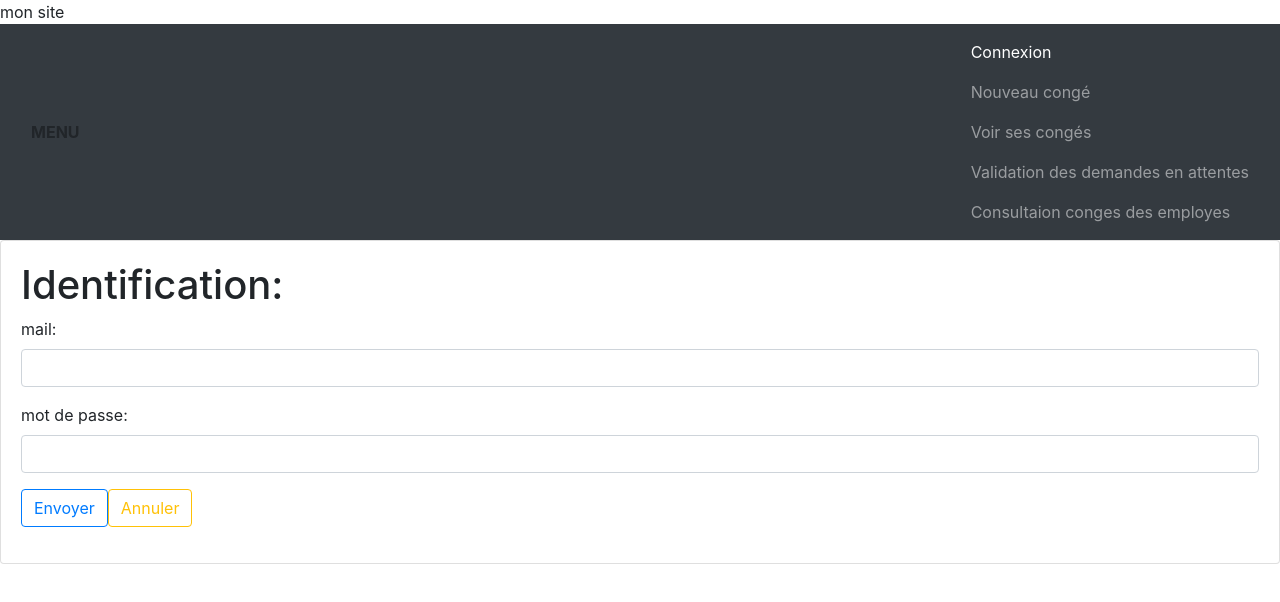
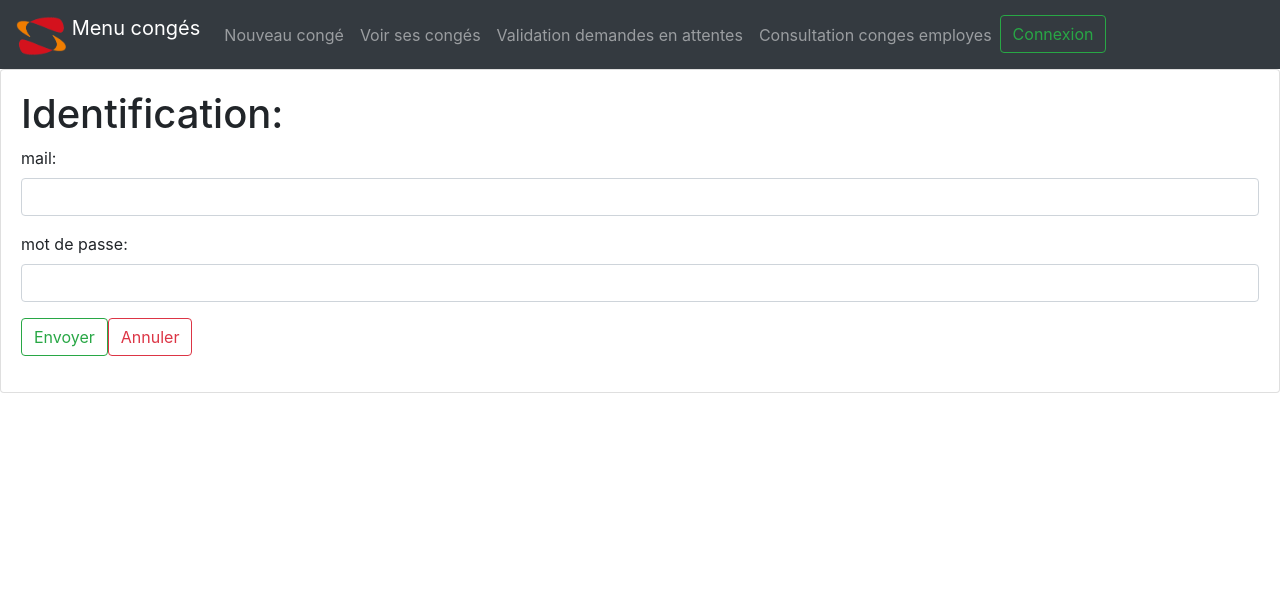
Before and after one commit to Floods10/ProjetGestionConge, an Angular app in the folder ProjetGestionCongeAngular/: page /connexion in a window 1280 px wide. Shown: the top 602 px of the page. Built offline with nearby package versions, Linux system fonts and the light colour scheme.

Commit message:
MAJ NavBar+ Connexion

```diff
--- a/ProjetGestionCongeAngular/src/app/app.component.html
+++ b/ProjetGestionCongeAngular/src/app/app.component.html
@@ -1,13 +1,19 @@
-<div>
-  mon site
-  <nav class="navbar navbar-dark bg-dark">
-    <div class="container-fluid">
-    <b>MENU</b>
+<nav class="navbar navbar-expand-md bg-dark navbar-dark">
+  <!-- Brand -->
+  <a class="navbar-brand" href="#">
+    <img src="/assets/logoSopra.png" alt="" width="50" height="40" class="d-inline-block align-text-top">
+    Menu congés
+  </a>
 
+  <!-- Toggler/collapsibe Button -->
+  <button class="navbar-toggler" type="button" data-toggle="collapse" data-target="#collapsibleNavbar">
+    <span class="navbar-toggler-icon"></span>
+  </button>
+
+  <!-- Navbar links -->
+  <div class="collapse navbar-collapse" id="collapsibleNavbar">
     <ul class="navbar-nav">
-        <li class="nav-item">
-          <a class="nav-link" routerLink="/connexion" routerLinkActive="active">Connexion</a>
-        </li>
+
       <li class="nav-item">
         <a class="nav-link" routerLink="/demande-conge" routerLinkActive="active">Nouveau congé</a>
       </li>
@@ -15,13 +21,24 @@
         <a class="nav-link" routerLink="/consultation-conge-emp" routerLinkActive="active">Voir ses congés</a>
       </li>
       <li class="nav-item">
-          <a class="nav-link" routerLink="/validation-conge"  routerLinkActive="active">Validation des demandes en attentes</a>
+        <a class="nav-link" routerLink="/validation-conge"  routerLinkActive="active">Validation demandes en attentes</a>
       </li>
       <li class="nav-item">
-          <a class="nav-link" routerLink="/consultation-conge-mang" routerLinkActive="active">Consultaion conges des employes</a>
+        <a class="nav-link" routerLink="/consultation-conge-mang" routerLinkActive="active">Consultation conges employes</a>
       </li>
+      <ng-container *ngIf="!utilisateur; else auth">
+        <li class="nav-item">
+          <button class="btn btn-outline-success me-2" type="button"(click)="log()" >Connexion</button>
+        </li>
+     </ng-container>
+     <ng-template #auth>
+      <li class="nav-item">
+        <button class="btn btn-outline-danger" type="button" (click)="logout()">Deconnexion</button>
+      </li>
+     </ng-template>
+
     </ul>
   </div>
 </nav>
-</div>
+
 <router-outlet></router-outlet>
--- a/ProjetGestionCongeAngular/src/app/app.component.ts
+++ b/ProjetGestionCongeAngular/src/app/app.component.ts
@@ -1,4 +1,5 @@
 import { Component } from '@angular/core';
+import { Router } from '@angular/router';
 
 @Component({
   selector: 'app-root',
@@ -7,4 +8,19 @@ import { Component } from '@angular/core';
 })
 export class AppComponent {
   title = 'ProjetGestionCongeAngular';
+  public constructor(private router: Router) {}
+
+  public get utilisateur(): string {
+    return localStorage.getItem('mail');
+  }
+
+  log(): void
+  {
+    this.router.navigate(['../connexion'])
+  }
+
+  public logout() {
+    localStorage.clear();
+    this.router.navigate(['../home']);
+  }
 }
--- a/ProjetGestionCongeAngular/src/app/component/connexion/connexion.component.html
+++ b/ProjetGestionCongeAngular/src/app/component/connexion/connexion.component.html
@@ -16,8 +16,8 @@
       />
     </div>
     <div class="form-group">
-      <button (click)="send()" class="btn btn-outline-primary">Envoyer</button>
-      <a routerLink="" class="btn btn-outline-warning">Annuler</a>
+      <button (click)="send()" class="btn btn-outline-success">Envoyer</button>
+      <a routerLink="" class="btn btn-outline-danger">Annuler</a>
     </div>
   </div>
 </div>
--- a/ProjetGestionCongeAngular/src/app/component/connexion/connexion.component.ts
+++ b/ProjetGestionCongeAngular/src/app/component/connexion/connexion.component.ts
@@ -24,9 +24,14 @@ export class ConnexionComponent implements OnInit {
   ngOnInit(): void {}
 
   send() {
-    console.log(this.utilisateur);
     this.authentificationService.getAuthApi(this.utilisateur).subscribe(
       (connected) => {
+        this.message = null;
+        localStorage.setItem(
+          'auth',
+          btoa(this.utilisateur.mail + ':' + this.utilisateur.mdp)
+        );
+
         this.authentificationService
           .getConnectedUser(this.utilisateur)
           .subscribe((user) => {
@@ -34,12 +39,13 @@ export class ConnexionComponent implements OnInit {
             localStorage.setItem('nom', user.nom);
             localStorage.setItem('mail', user.mail);
           });
-        this.message = null;
+
         this.router.navigate(['/home']);
       },
       (error) => {
         this.message = "Erreur d'authentification";
       }
     );
+
   }
 }
--- a/ProjetGestionCongeAngular/src/app/component/home/home.component.html
+++ b/ProjetGestionCongeAngular/src/app/component/home/home.component.html
@@ -1,4 +1,4 @@
-<h1>Bienvenue {{ nom }}</h1>
+<h1>Bienvenue {{ login }}</h1>
 
 <!-- <tr> <b>MENU</b>  </tr>
 <br>
--- a/ProjetGestionCongeAngular/src/app/component/home/home.component.ts
+++ b/ProjetGestionCongeAngular/src/app/component/home/home.component.ts
@@ -17,7 +17,7 @@ export class HomeComponent implements OnInit {
 
   ngOnInit(): void {
     this.activatedRoute.params.subscribe((params) => {
-      this.nom = params.nom;
+      this.nom = localStorage.getItem('nom');
     });
   }
 
@@ -35,4 +35,8 @@ export class HomeComponent implements OnInit {
     return this.utilisateur.role == EnumRole.ROLE_EMPLOYE  ? true : true;
   }
 
+  public get login(): string {
+    return localStorage.getItem('nom');
+  }
+
 }
--- a/ProjetGestionCongeAngular/src/app/service/auth.ts
+++ b/ProjetGestionCongeAngular/src/app/service/auth.ts
@@ -26,9 +26,10 @@ export class AuthentificationService {
   }
 
   public getConnectedUser(utilisateur: Utilisateur): Observable<Utilisateur> {
+    const texte: string = `${utilisateur.mail}:${utilisateur.mdp}`;
     const headers: HttpHeaders = new HttpHeaders({
       'Content-Type': 'application/json',
-      authorization: `Basic ${btoa(`${utilisateur.mail}:${utilisateur.mdp}`)}`,
+      authorization: `Basic ${btoa(texte)}`,
     });
     return this.http.get<Utilisateur>(
       'http://127.0.0.1:8080/conges/api/utilisateur/' + utilisateur.mail,
```
Also changed, not shown: ProjetGestionCongeAngular/src/app/model/utilisateur.ts (+5 -5 lines), ProjetGestionCongeAngular/src/assets/logoSopra.png (added). Lines whose indentation alone changed are shown as unchanged.
